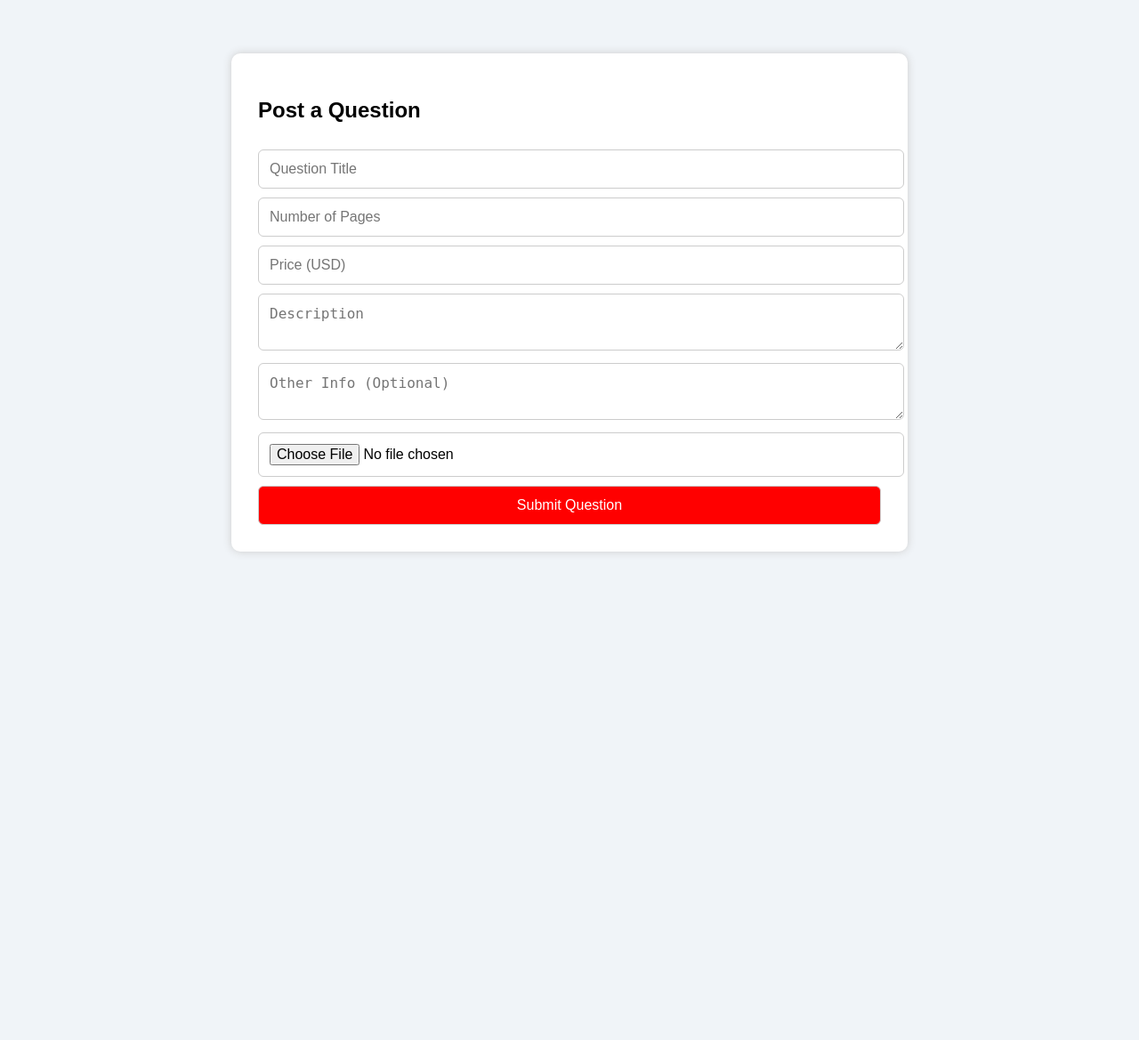
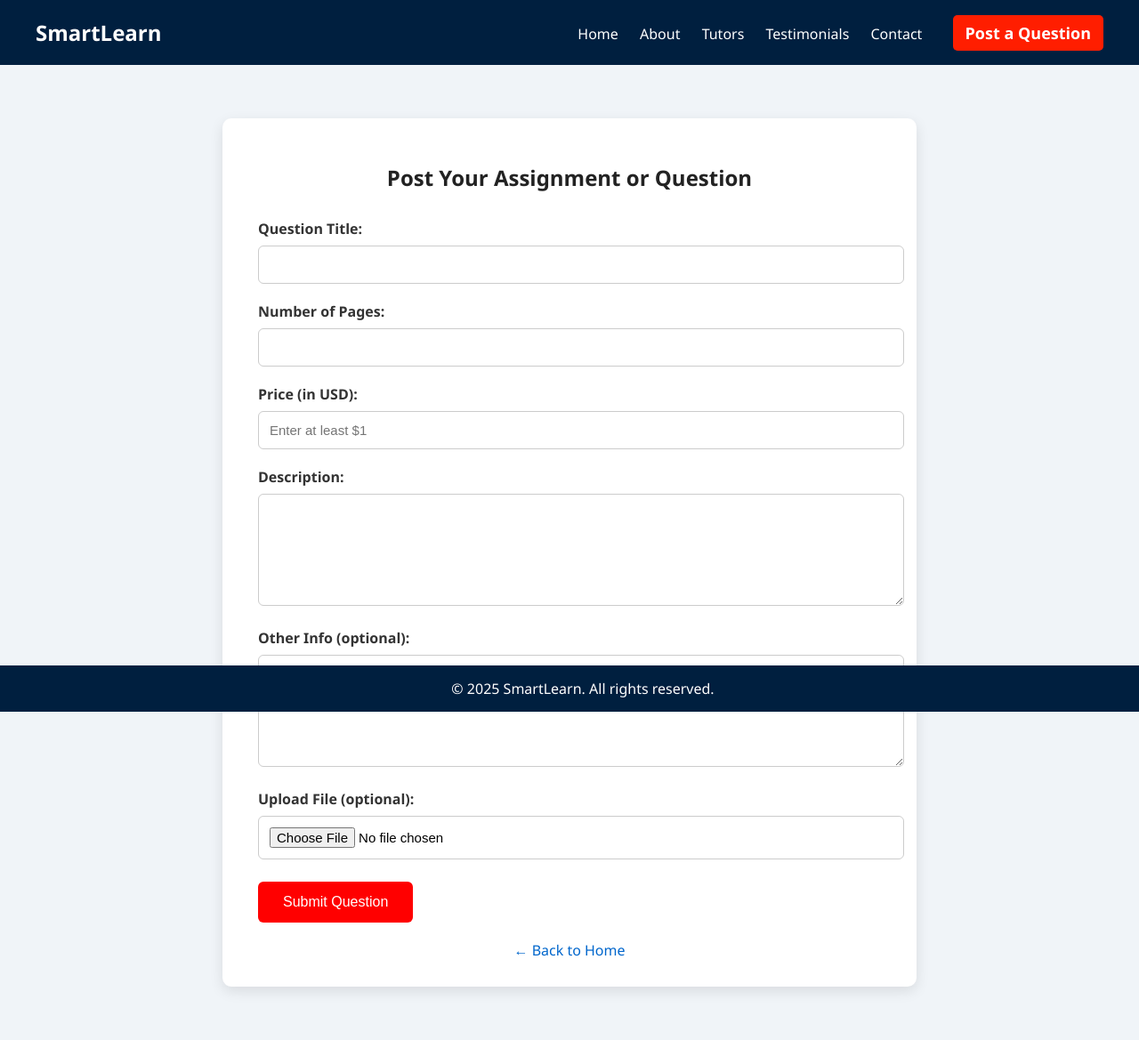
Before and after one commit to Kiluhub/freelance-php, a PHP site: page /post_question.php in a window 1280 px wide. Shown: the whole page at 89% size. Before the commit the page ends 623 px from the top, so only its background shows below. Run offline with PHP 8.4, Linux system fonts and the light colour scheme; the visitor is signed in with stand-in values (Sample User, id 1); some libraries are stand-ins or nearby versions.

Commit message:
🚀 Update: latest changes

```diff
--- a/post_question.php
+++ b/post_question.php
@@ -4,54 +4,122 @@
     header("Location: login.php");
     exit();
 }
+
+require 'connect.php';
+include 'header.php';
 ?>
 
 <!DOCTYPE html>
-<html>
+<html lang="en">
 <head>
+    <meta charset="UTF-8">
     <title>Post a Question - SmartLearn</title>
     <style>
         body {
-            font-family: Arial, sans-serif;
+            font-family: 'Segoe UI', sans-serif;
+            margin: 0;
             background-color: #f0f4f8;
         }
+
         .container {
             max-width: 700px;
             margin: 60px auto;
             background: #ffffff;
-            padding: 30px;
-            box-shadow: 0 0 10px #ccc;
+            padding: 30px 40px;
+            box-shadow: 0 5px 15px rgba(0,0,0,0.1);
             border-radius: 10px;
         }
-        input, textarea, button {
+
+        h2 {
+            text-align: center;
+            color: #222;
+            margin-bottom: 30px;
+        }
+
+        label {
+            font-weight: bold;
+            display: block;
+            margin-top: 20px;
+            color: #333;
+        }
+
+        input[type="text"],
+        input[type="number"],
+        textarea,
+        input[type="file"] {
             width: 100%;
             padding: 12px;
-            margin-top: 10px;
-            font-size: 16px;
+            margin-top: 8px;
             border: 1px solid #ccc;
             border-radius: 6px;
+            font-size: 15px;
         }
+
+        textarea {
+            height: 100px;
+            resize: vertical;
+        }
+
         button {
+            margin-top: 25px;
             background-color: red;
             color: white;
+            border: none;
+            padding: 14px 28px;
+            font-size: 16px;
             cursor: pointer;
+            border-radius: 6px;
+            transition: background-color 0.3s ease;
+        }
+
+        button:hover {
+            background-color: darkred;
+        }
+
+        .back-link {
+            display: block;
+            margin-top: 20px;
+            text-align: center;
+            color: #0066cc;
+            text-decoration: none;
+        }
+
+        .back-link:hover {
+            text-decoration: underline;
         }
     </style>
 </head>
 <body>
 
 <div class="container">
-    <h2>Post a Question</h2>
-    <form action="post_question.php" method="post" enctype="multipart/form-data">
-        <input type="text" name="title" placeholder="Question Title" required>
-        <input type="number" name="pages" placeholder="Number of Pages" required min="1">
-        <input type="number" name="price" placeholder="Price (USD)" required min="1" step="0.01">
-        <textarea name="description" placeholder="Description" required></textarea>
-        <textarea name="other_info" placeholder="Other Info (Optional)"></textarea>
-        <input type="file" name="file">
+    <h2>Post Your Assignment or Question</h2>
+
+    <form action="submit_question.php" method="post" enctype="multipart/form-data">
+        <label for="title">Question Title:</label>
+        <input type="text" name="title" id="title" required>
+
+        <label for="pages">Number of Pages:</label>
+        <input type="number" name="pages" id="pages" required min="1">
+
+        <label for="price">Price (in USD):</label>
+        <input type="number" name="price" id="price" required min="1" step="0.01" placeholder="Enter at least $1">
+
+        <label for="description">Description:</label>
+        <textarea name="description" id="description" required></textarea>
+
+        <label for="other_info">Other Info (optional):</label>
+        <textarea name="other_info" id="other_info"></textarea>
+
+        <label for="file">Upload File (optional):</label>
+        <input type="file" name="file" id="file">
+
         <button type="submit">Submit Question</button>
     </form>
+
+    <a class="back-link" href="index.php">← Back to Home</a>
 </div>
 
 </body>
 </html>
+
+<?php include 'footer.php'; ?>
```
